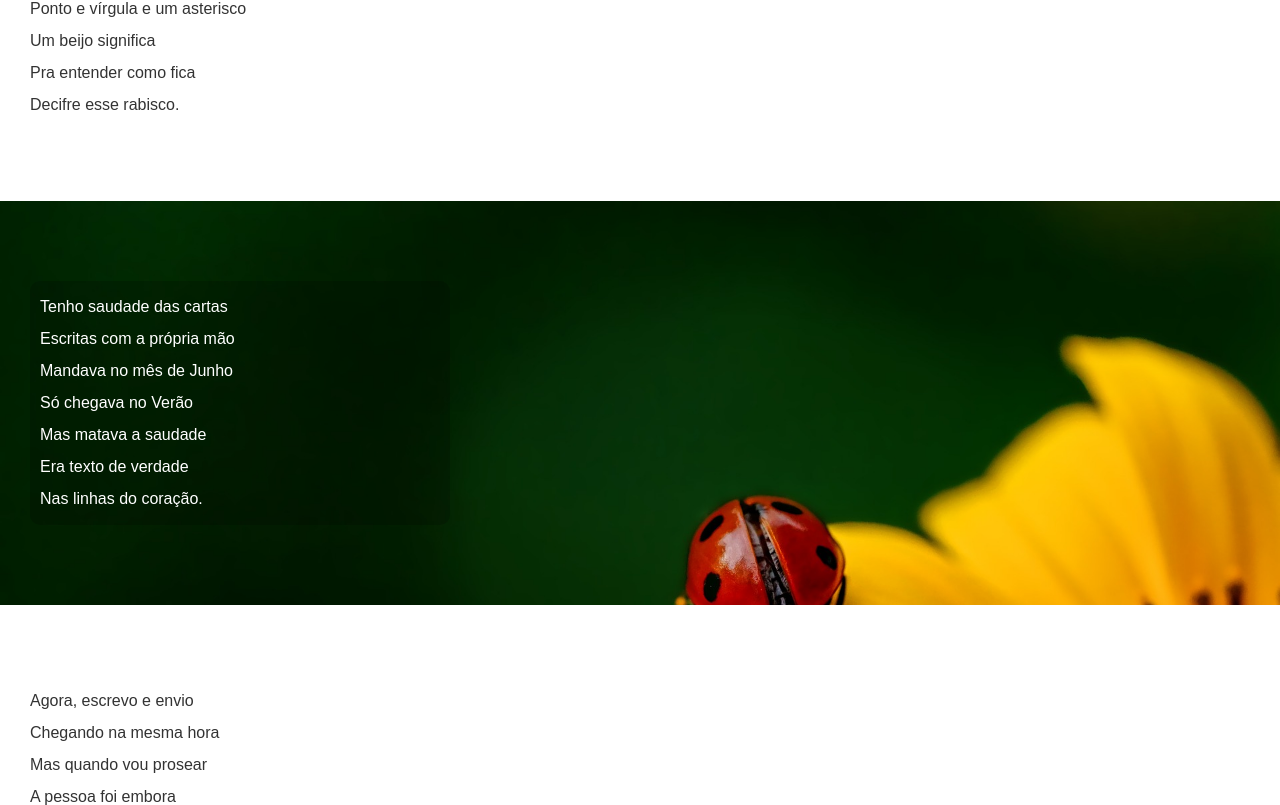
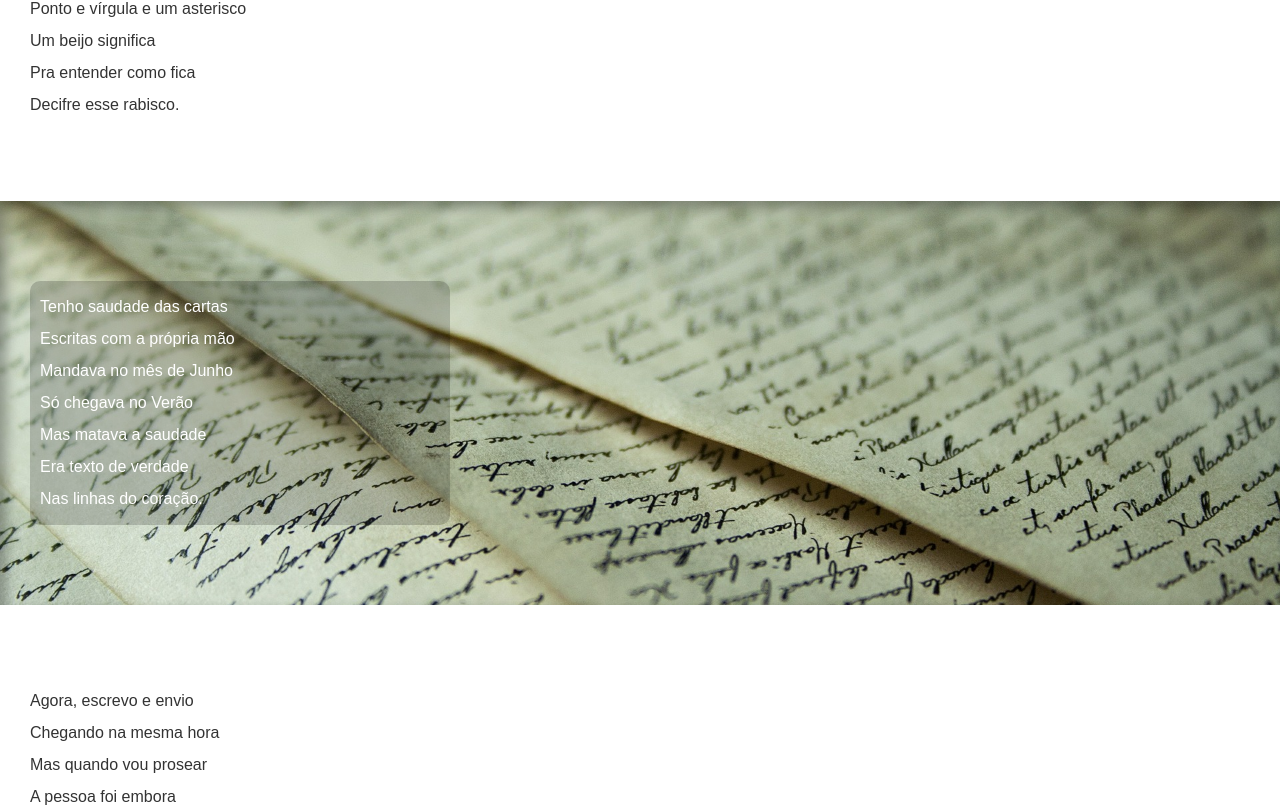
Before and after one commit to luizaporchers/html-css, a plain HTML site: page exercicios/desafio12/index.html in a window 1280 px wide. Shown: the part 1390-2195 px from the top of the page. Drawn offline with Linux system fonts and the light colour scheme.

Commit message:
finalizei

```diff
--- a/exercicios/desafio12/estilo/style.css
+++ b/exercicios/desafio12/estilo/style.css
@@ -51,10 +51,11 @@
 
 section.imagem {
     background-color: #f2f2f2;
-    background-image: url('../pacote-d012/imagens/background001.jpg');
     background-size: cover;
     color: #fff;
     font-family: Arial, sans-serif;
+    box-shadow: inset 6px 6px 13px 0px rgba(0, 0, 0, 0.324);
+    background-attachment: fixed;
 }
 
 section.imagem p {
@@ -63,6 +64,18 @@
     max-width: 400px;
     padding: 10px;
 
+ }
+
+section.imagem#img01 {
+    background-image: url('../pacote-d012/imagens/background001.jpg');
+    background-position: right center;
+    background-size: cover;
+ }
+
+section.imagem#img02 {
+    background-image: url('../pacote-d012/imagens/background002.jpg');
+    background-position: left center;
+    background-size: cover;
  }
 
  footer {
--- a/exercicios/desafio12/index.html
+++ b/exercicios/desafio12/index.html
@@ -24,7 +24,7 @@
         </p>
     </section>
 
-    <section class="imagem">
+    <section class="imagem" id="img01">
         <p>
             Não é mais como era antes<br>
             É tudo abreviado<br>
@@ -55,7 +55,7 @@
         </p>
     </section>
 
-    <section class="imagem">
+    <section class="imagem" id="img02">
         <p>
             Tenho saudade das cartas<br>
             Escritas com a própria mão<br>
```
Also changed, not shown: 1 other file.
